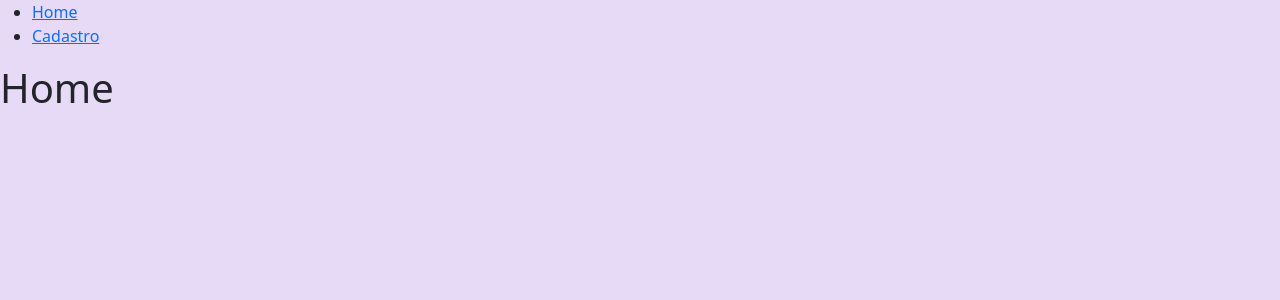
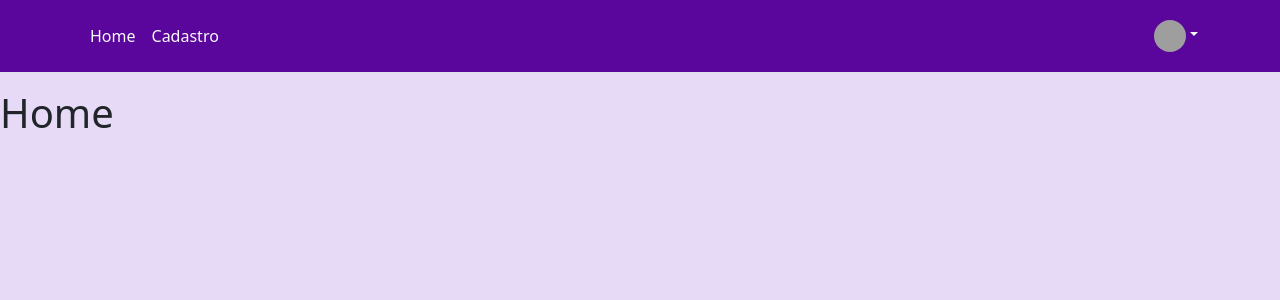
Before and after one commit to gabrielsantos8/hackathon-reactapp, a React (Create React App) app: page / in a window 1280 px wide. Shown: the top 300 px of the page. Built offline with nearby package versions, Linux system fonts and the light colour scheme; grey boxes are pictures that could not be loaded.

Commit message:
Adicionando o header

```diff
--- a/src/components/Menu/index.jsx
+++ b/src/components/Menu/index.jsx
@@ -4,18 +4,27 @@ export const Menu = () => {
 
     return (
         <>
-            <header>
-                    <nav>
-                        <ul>
-                            <li>
-                                <a href="/">Home</a>
-                            </li>
-                            <li>
-                                <a href="/cadastro">Cadastro</a>
-                            </li>
+            <header class="p-3 mb-3 border-bottom">
+                <div class="container">
+                    <div class="d-flex flex-wrap align-items-center justify-content-center justify-content-lg-start">
+                        <a href="/" class="d-flex align-items-center mb-2 mb-lg-0 text-dark text-decoration-none">
+
+                        </a>
+
+                        <ul class="nav col-12 col-lg-auto me-lg-auto mb-2 justify-content-center mb-md-0">
+                            <li><a href="/" class="nav-link px-2 link-light">Home</a></li>
+                            <li><a href="/cadastro" class="nav-link px-2 link-light">Cadastro</a></li>
                         </ul>
-                    </nav>
+
+                        <div class="dropdown text-end">
+                            <a href="#" class="d-block link-light text-decoration-none dropdown-toggle" data-bs-toggle="dropdown" aria-expanded="false">
+                                <img src="https://github.com/mdo.png" alt="mdo" width="32" height="32" class="rounded-circle" />
+                            </a>
+                        </div>
+                    </div>
+                </div>
             </header>
+
         </>
     )
 }
--- a/src/components/Menu/style.css
+++ b/src/components/Menu/style.css
@@ -0,0 +1,8 @@
+header{
+    background-color: #5a059b;
+    color: #fff;
+}
+
+header img{
+    float: initial;
+}
```
